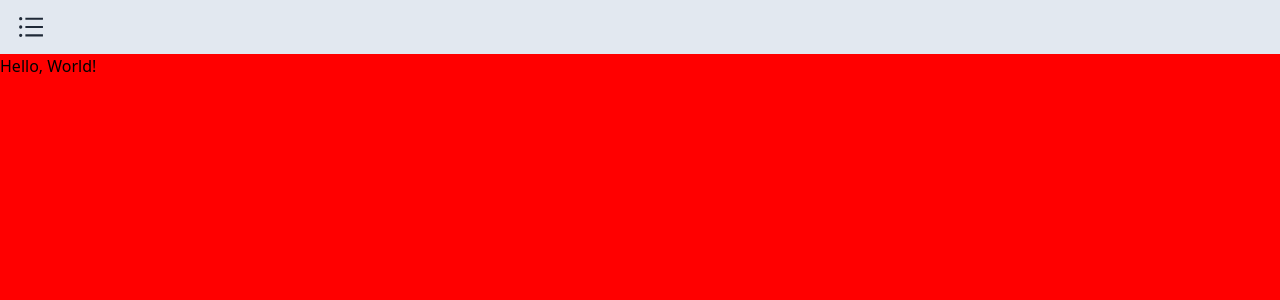
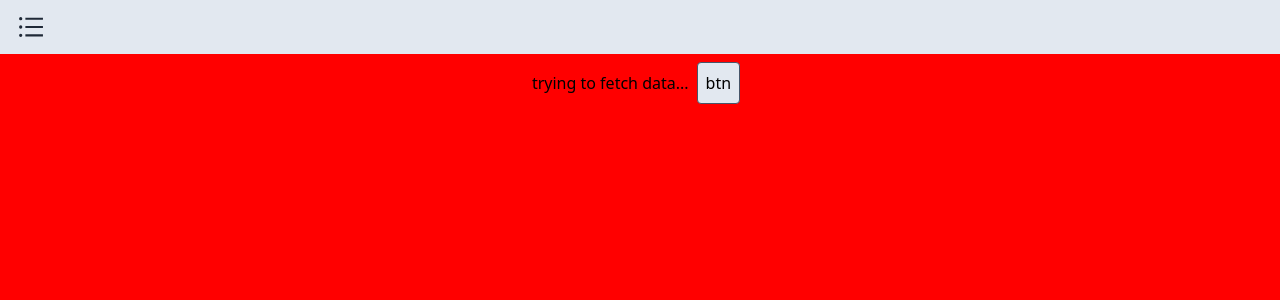
Before and after one commit to brownbeardeveloper/hack-sweden, a React (Create React App) app: page /#/ in a window 1280 px wide. Shown: the top 300 px of the page. Built offline with nearby package versions, Linux system fonts and the light colour scheme; no server answers.

Commit message:
Created getData & postData functions

```diff
--- a/src/App.jsx
+++ b/src/App.jsx
@@ -1,10 +1,11 @@
 import Navbar from './components/navbar.jsx'
+import ExampleComponent from './components/example.jsx'
 
 export default function App() {
   return (
-    <div className="">
+    <div className="App">
       <Navbar />
-      <h1>Hello, World!</h1>
+      <ExampleComponent />
     </div>
   );
 }
--- /dev/null
+++ b/src/components/example.jsx
@@ -0,0 +1,26 @@
+import React, { useEffect, useState } from 'react';
+import getData from '../functions/getData';
+
+export default function ExampleComponent() {
+  const [data, setData] = useState(false);
+  const apiUrl = "https://skatteverket.entryscape.net/rowstore/dataset/c67b320b-ffee-4876-b073-dd9236cd2a99"
+
+  useEffect(() => {
+
+    getData(apiUrl).then((data) => {
+        console.log(data);
+      });
+
+
+  }, [data]);
+
+  return (
+    <div className='flex flex-row justify-center items-center'>
+      <p>trying to fetch data...</p>
+      <button className='m-2 p-2 bg-slate-200 border border-slate-600 pointer rounded'
+      onClick={() => setData(!data)} >
+        btn
+        </button>
+    </div>
+  );
+}
--- /dev/null
+++ b/src/functions/getData.js
@@ -0,0 +1,15 @@
+export default async function getData(url = "") {
+    const response = await fetch(url, {
+      method: "GET",
+      mode: "no-cors", // no-cors, *cors, same-origin
+      cache: "no-cache", // *default, no-cache, reload, force-cache, only-if-cached
+      credentials: "same-origin", // include, *same-origin, omit
+      headers: {
+        "Content-Type": "application/json",
+        // 'Content-Type': 'application/x-www-form-urlencoded',
+      },
+      redirect: "follow", // manual, *follow, error
+      referrerPolicy: "no-referrer", // no-referrer, *no-referrer-when-downgrade, origin, origin-when-cross-origin, same-origin, strict-origin, strict-origin-when-cross-origin, unsafe-url
+    });
+    return response.json(); // parses JSON response into native JavaScript objects
+  }
--- /dev/null
+++ b/src/functions/postData.js
@@ -0,0 +1,17 @@
+export default async function postData(url = "", data = {}) {
+
+  const response = await fetch(url, {
+      method: "POST", // *GET, POST, PUT, DELETE, etc.
+      mode: "cors", // no-cors, *cors, same-origin
+      cache: "no-cache", // *default, no-cache, reload, force-cache, only-if-cached
+      credentials: "same-origin", // include, *same-origin, omit
+      headers: {
+        "Content-Type": "application/json",
+        // 'Content-Type': 'application/x-www-form-urlencoded',
+      },
+      redirect: "follow", // manual, *follow, error
+      referrerPolicy: "no-referrer", // no-referrer, *no-referrer-when-downgrade, origin, origin-when-cross-origin, same-origin, strict-origin, strict-origin-when-cross-origin, unsafe-url
+      body: JSON.stringify(data), // body data type must match "Content-Type" header
+    });
+    return response.json(); // parses JSON response into native JavaScript objects
+  }
```
